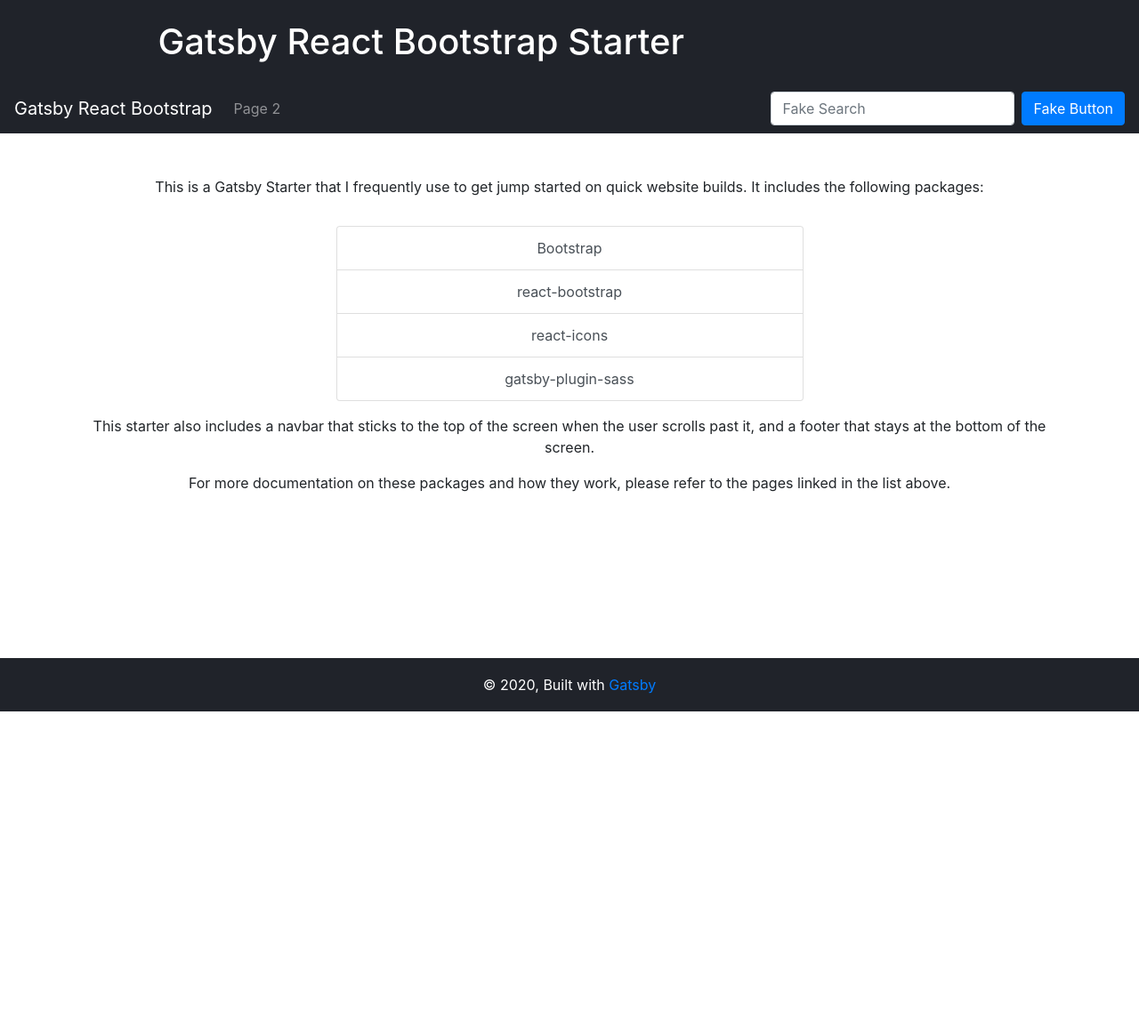
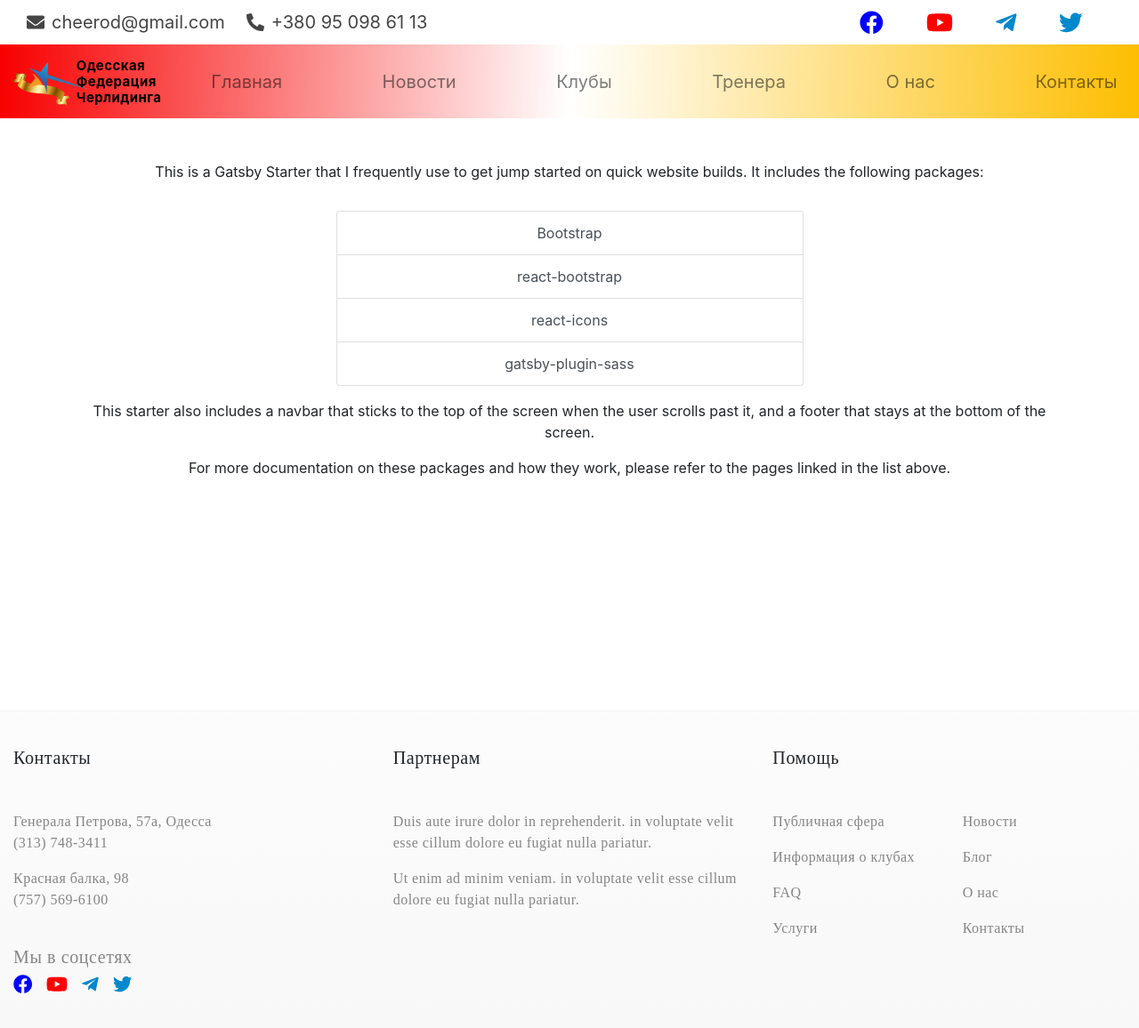
Before and after one commit to AlexandrDubovchenko/Cheerleading, a Gatsby site: page / in a window 1280 px wide. Shown: the whole page at 89% size. Before the commit the page ends 800 px from the top, so only its background shows below. Built offline with nearby package versions, Linux system fonts and the light colour scheme; Gatsby itself is replaced by a stand-in of ours.

Commit message:
Adding header and footer

```diff
--- a/gatsby-browser.js
+++ b/gatsby-browser.js
@@ -5,4 +5,4 @@
  */
 
 // You can delete this file if you're not using it
-import "./src/styles/style.scss"
+import './src/styles/style.scss';
--- /dev/null
+++ b/src/components/Footer.jsx
@@ -0,0 +1,63 @@
+import React from 'react';
+import { Col, Row } from 'react-bootstrap';
+import { FontAwesomeIcon } from '@fortawesome/react-fontawesome';
+import { Link } from 'gatsby';
+
+const Footer = () => (
+  <footer className="footer">
+    <div className="wrapper d-flex">
+      <Col className="footer__card">
+        <h3 className="footer__card__title">Контакты</h3>
+        <div className="mb-4">
+          <p>
+            Генерала Петрова, 57а, Одесса
+            <span>(313) 748-3411</span>
+          </p>
+          <p>
+            Красная балка, 98
+            <span>(757) 569-6100</span>
+          </p>
+        </div>
+        <p>
+          <h3>Мы в соцсетях</h3>
+          <span>
+            <FontAwesomeIcon className="mr-3" icon={['fab', 'facebook']} size="lg" color="blue" />
+            <FontAwesomeIcon className="mr-3" icon={['fab', 'youtube']} size="lg" color="red" />
+            <FontAwesomeIcon className="mr-3" icon={['fab', 'telegram-plane']} size="lg" color="#0088cc" />
+            <FontAwesomeIcon className="mr-3" icon={['fab', 'twitter']} size="lg" color="#0088cc" />
+          </span>
+        </p>
+      </Col>
+      <Col className="footer__card">
+        <h3 className="footer__card__title">Партнерам</h3>
+        <p>
+          Duis aute irure dolor in reprehenderit.
+          in voluptate velit esse cillum dolore eu fugiat nulla pariatur.
+        </p>
+        <p>
+          Ut enim ad minim veniam.
+          in voluptate velit esse cillum dolore eu fugiat nulla pariatur.
+        </p>
+      </Col>
+      <Col className="footer__card">
+        <h3 className="footer__card__title">Помощь</h3>
+        <Row>
+          <Col className="footer__card__col">
+            <a href="/#">Публичная сфера</a>
+            <a href="/#">Информация о клубах</a>
+            <a href="/#">FAQ</a>
+            <a href="/#">Услуги</a>
+          </Col>
+          <Col className="footer__card__col">
+            <Link to="/#">Новости</Link>
+            <Link to="/#">Блог</Link>
+            <Link to="/#">О нас</Link>
+            <Link to="/#">Контакты</Link>
+          </Col>
+        </Row>
+      </Col>
+    </div>
+  </footer>
+);
+
+export default Footer;
--- a/src/components/Header.jsx
+++ b/src/components/Header.jsx
@@ -1,41 +1,77 @@
-import { Link } from 'gatsby';
+import { Link, useStaticQuery, graphql } from 'gatsby';
 import PropTypes from 'prop-types';
 import React from 'react';
 
-const Header = ({ siteTitle }) => (
+import Img from 'gatsby-image';
+import { Col, Row } from 'react-bootstrap';
+import CustomNavbar from './NavBar';
+import SubHeader from './SubHeader';
+
+const Header = () => {
+  const logo = useStaticQuery(graphql`
+  query Header {
+    imageSharp (fluid: {originalName: {eq: "star-logo-template-vector-icon-illustration-design.png"}}) {
+      fluid {
+        ...GatsbyImageSharpFluid
+      }
+    }
+  }
+`);
+  return (
+    <>
+      <SubHeader />
       <header
         style={{
-      background: '#20232a',
+          backgroundImage: 'linear-gradient(-268deg, #f80000 0%, #ffffff 50%, #fdbe01 100%)',
         }}
       >
-    <div
-      style={{
-        margin: '0 auto',
-        maxWidth: 960,
-        padding: '1.45rem 1.0875rem',
-      }}
-    >
+        <div className="wrapper">
+          <Row noGutters className="justify-content-center align-items-center">
+            <Col bsPrefix="col-2">
               <h1 style={{ margin: 0 }}>
                 <Link
                   to="/"
                   style={{
                     color: 'white',
                     textDecoration: 'none',
+                    display: 'flex',
+                    alignItems: 'center',
                   }}
                 >
-          {siteTitle}
+                  <Img
+                    style={{
+                      width: 134,
+                      height: 83,
+                      transform: 'rotate(20deg)',
+                    }}
+                    fluid={logo.imageSharp.fluid}
+                  />
+                  <span className="logo__text">
+                    Одесская
+                    <br />
+                    Федерация
+                    <br />
+                    Черлидинга
+                  </span>
                 </Link>
               </h1>
+            </Col>
+            <Col>
+              <CustomNavbar />
+            </Col>
+          </Row>
+
         </div>
       </header>
+    </>
   );
+};
+Header.propTypes = {
 
-Header.propTypes = {
-  siteTitle: PropTypes.string,
 };
 
 Header.defaultProps = {
-  siteTitle: '',
+
 };
 
 export default Header;
--- a/src/components/Layout.jsx
+++ b/src/components/Layout.jsx
@@ -10,8 +10,13 @@
 
 import { Container, Row, Col } from 'react-bootstrap';
 
+import { library } from '@fortawesome/fontawesome-svg-core';
+import { fab } from '@fortawesome/free-brands-svg-icons';
+import { fas } from '@fortawesome/free-solid-svg-icons';
 import Header from './Header';
-import Navbar from './NavBar';
+import Footer from './Footer';
+
+library.add(fab, fas);
 
 const Layout = ({ children, pageInfo }) => (
   <StaticQuery
@@ -32,7 +37,6 @@
               <Header siteTitle={data.site.siteMetadata.title} />
             </Col>
           </Row>
-          <Navbar pageInfo={pageInfo} />
           <Row noGutters>
             <Col>
               <Container className="mt-5">
@@ -42,20 +46,7 @@
           </Row>
         </Container>
         <Container fluid className="px-0">
-          <Row noGutters>
-            <Col className="footer-col">
-              <footer>
-                <span>
-                  ©
-                  {' '}
-                  {new Date().getFullYear()}
-                  , Built with
-                  {' '}
-                  <a href="https://www.gatsbyjs.org">Gatsby</a>
-                </span>
-              </footer>
-            </Col>
-          </Row>
+          <Footer />
         </Container>
       </>
     )}
--- a/src/components/NavBar.jsx
+++ b/src/components/NavBar.jsx
@@ -1,53 +1,70 @@
 import React from 'react';
-import { Link, useStaticQuery, graphql } from 'gatsby';
+import { Link } from 'gatsby';
 
 import {
-  Navbar, Nav, Form, FormControl, Button,
+  Navbar, Nav,
 } from 'react-bootstrap';
 
-const CustomNavbar = ({ pageInfo }) => {
-  const data = useStaticQuery(graphql`
-  query Header {
-    imageSharp (fluid: {originalName: {eq: "star-logo-template-vector-icon-illustration-design.png"}}) {
-      fluid {
-        ...GatsbyImageSharpFluid
-      }
-    }
-  }
-`);
-  return (
-    <>
-      <Navbar variant="dark" expand="lg" id="site-navbar">
+const CustomNavbar = ({ pageInfo }) => (
+  <Navbar bg="transparent" expand="lg" id="site-navbar">
     {/* <Container> */}
-        <Link to="/" className="link-no-style">
-          <Navbar.Brand as="span">Gatsby React Bootstrap</Navbar.Brand>
-        </Link>
     <Navbar.Toggle aria-controls="basic-navbar-nav" />
-        <Navbar.Collapse id="basic-navbar-nav">
-          <Nav className="mr-auto" activeKey={pageInfo && pageInfo.pageName}>
+    <Navbar.Collapse className="mr-6" id="basic-navbar-nav">
+      <Nav activeKey={pageInfo && pageInfo.pageName}>
         <Link to="/page-2" className="link-no-style">
           <Nav.Link as="span" eventKey="page-2">
-                Page 2
+            Главная
           </Nav.Link>
         </Link>
       </Nav>
-          <Nav className="ml-auto">
-            <Form inline onSubmit={(e) => e.preventDefault()}>
-              <Form.Group>
-                <FormControl
-                  type="text"
-                  placeholder="Fake Search"
-                  className="mr-2"
-                />
-              </Form.Group>
-              <Button>Fake Button</Button>
-            </Form>
+    </Navbar.Collapse>
+    <Navbar.Collapse className="mr-6" id="basic-navbar-nav">
+      <Nav activeKey={pageInfo && pageInfo.pageName}>
+        <Link to="/page-2" className="link-no-style">
+          <Nav.Link as="span" eventKey="page-2">
+            Новости
+          </Nav.Link>
+        </Link>
+      </Nav>
+    </Navbar.Collapse>
+    <Navbar.Collapse className="mr-6" id="basic-navbar-nav">
+      <Nav activeKey={pageInfo && pageInfo.pageName}>
+        <Link to="/page-2" className="link-no-style">
+          <Nav.Link as="span" eventKey="page-2">
+            Клубы
+          </Nav.Link>
+        </Link>
+      </Nav>
+    </Navbar.Collapse>
+    <Navbar.Collapse className="mr-6" id="basic-navbar-nav">
+      <Nav activeKey={pageInfo && pageInfo.pageName}>
+        <Link to="/page-2" className="link-no-style">
+          <Nav.Link as="span" eventKey="page-2">
+            Тренера
+          </Nav.Link>
+        </Link>
+      </Nav>
+    </Navbar.Collapse>
+    <Navbar.Collapse className="mr-6" id="basic-navbar-nav">
+      <Nav activeKey={pageInfo && pageInfo.pageName}>
+        <Link to="/page-2" className="link-no-style">
+          <Nav.Link as="span" eventKey="page-2">
+            О нас
+          </Nav.Link>
+        </Link>
+      </Nav>
+    </Navbar.Collapse>
+    <Navbar.Collapse id="basic-navbar-nav">
+      <Nav activeKey={pageInfo && pageInfo.pageName}>
+        <Link to="/page-2" className="link-no-style">
+          <Nav.Link as="span" eventKey="page-2">
+            Контакты
+          </Nav.Link>
+        </Link>
       </Nav>
     </Navbar.Collapse>
     {/* </Container> */}
   </Navbar>
-    </>
 );
-};
 
 export default CustomNavbar;
--- /dev/null
+++ b/src/components/SubHeader.jsx
@@ -0,0 +1,30 @@
+import React from 'react';
+import { Row, Col } from 'react-bootstrap';
+import { FontAwesomeIcon } from '@fortawesome/react-fontawesome';
+
+const SubHeader = () => (
+  <div className="subheader wrapper" style={{ padding: '10px 30px' }}>
+    <Row noGutters className="align-items-center">
+      <Col>
+        <a className="link-no-style mr-4" href="mailto:cheerod@gmail.com">
+          <FontAwesomeIcon className="mr-2" icon={['fas', 'envelope']} />
+          cheerod@gmail.com
+        </a>
+        <a className="link-no-style" href="tel:+380950986113">
+          <FontAwesomeIcon className="mr-2" icon={['fas', 'phone-alt']} />
+          +380 95 098 61 13
+        </a>
+      </Col>
+      <Col>
+        <Row className="justify-content-end" style={{ fontSize: 20 }}>
+          <FontAwesomeIcon className="mr-5" icon={['fab', 'facebook']} size="lg" color="blue" />
+          <FontAwesomeIcon className="mr-5" icon={['fab', 'youtube']} size="lg" color="red" />
+          <FontAwesomeIcon className="mr-5" icon={['fab', 'telegram-plane']} size="lg" color="#0088cc" />
+          <FontAwesomeIcon className="mr-5" icon={['fab', 'twitter']} size="lg" color="#0088cc" />
+        </Row>
+      </Col>
+    </Row>
+  </div>
+);
+
+export default SubHeader;
--- /dev/null
+++ b/src/styles/_footer.scss
@@ -0,0 +1,32 @@
+.footer {
+  background-image: linear-gradient(to top, #f8f8f8 0%, #fdfcfc 100%);
+  box-shadow: 0 -1px 0 #f2f1f1;
+  padding: 40px 0 20px 0;
+  &__card {
+    display: flex;
+    flex-direction: column;
+    font-family: "Myriad Pro";
+    &__title {
+      margin-bottom: 3rem;
+    }
+    & h3 {
+      font-size: 20px;
+      letter-spacing: 0.6px;
+    }
+    & p, a {
+      display: flex;
+      flex-direction: column;
+      color: #868585;
+      font-size: 16px;
+      letter-spacing: 0.48px;
+      text-decoration: none;
+      &:not(:last-child) {
+        margin-bottom: 1rem;
+      }
+    }
+    &__col {
+      display: flex;
+      flex-direction: column;
+    }
+  }
+}
--- a/src/styles/_layout.scss
+++ b/src/styles/_layout.scss
@@ -7,32 +7,15 @@
   min-height: 100vh;
 }
 
+.wrapper {
+    margin: 0 auto;
+    max-width: 1350px;
+}
+
 a.link-no-style {
+  color: #454545;
+  font-size: 20px;
   &:hover {
     text-decoration: none;
   }
 }
-
-.footer-col {
-  display: flex;
-  flex-direction: column;
-  align-content: center;
-  align-items: center;
-  footer {
-    display: flex;
-    position: relative;
-    bottom: 0;
-    margin-top: -60px;
-    height: 60px;
-    clear: both;
-    background-color: $color-primary;
-    color: white;
-    justify-content: center;
-    width: 100%;
-
-    span {
-      align-self: center;
-      text-align: center;
-    }
-  }
-}
--- a/src/styles/_navbar.scss
+++ b/src/styles/_navbar.scss
@@ -5,3 +5,16 @@
   top: 0;
   z-index: 100;
 }
+
+.mr-6 {
+  margin-right: 6rem;
+}
+
+.logo__text {
+  position: relative;
+  color: #000000;
+  left: -2rem;
+  font-size: 15px;
+  font-weight: bold;
+  letter-spacing: 0.42px;
+}
--- a/src/styles/style.scss
+++ b/src/styles/style.scss
@@ -1,5 +1,7 @@
 @import "../../node_modules/bootstrap/scss/bootstrap.scss";
+
 @import "variables";
 
 @import "layout";
 @import "navbar";
+@import "footer"
```
Also changed, not shown: gatsby-node.js (+4 -4 lines), package.json (+7 -2 lines), 1 other file. Lines whose indentation alone changed are shown as unchanged.
